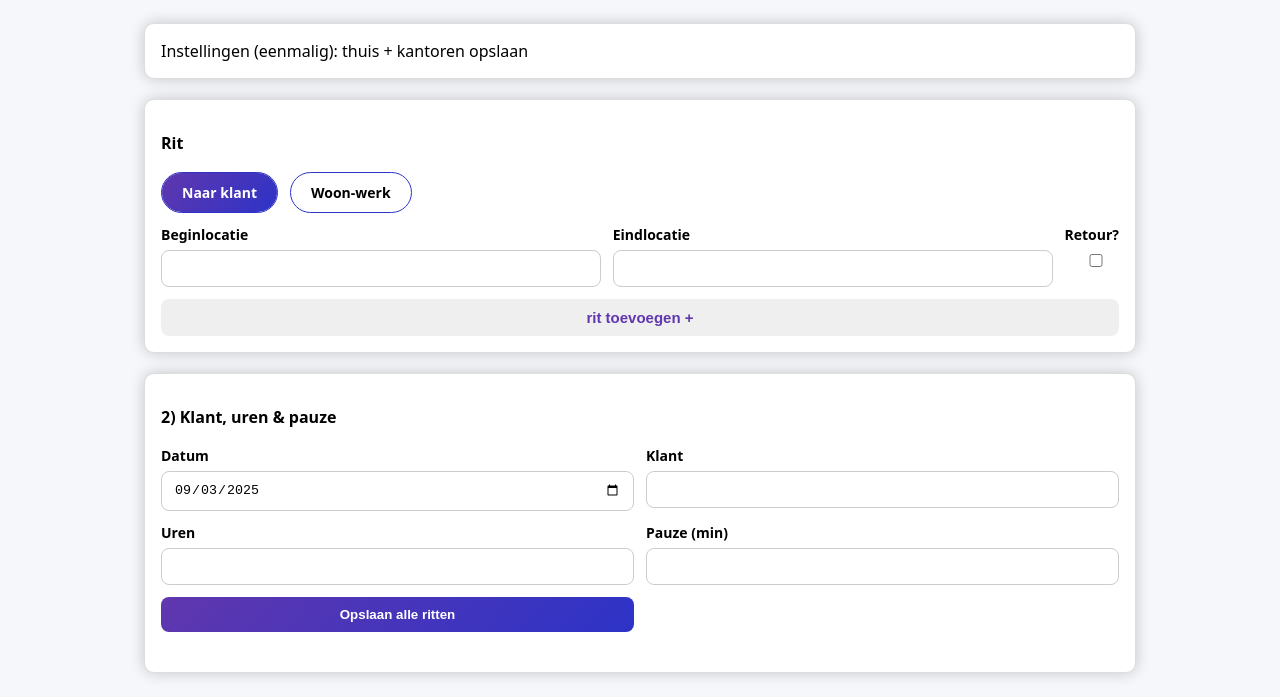
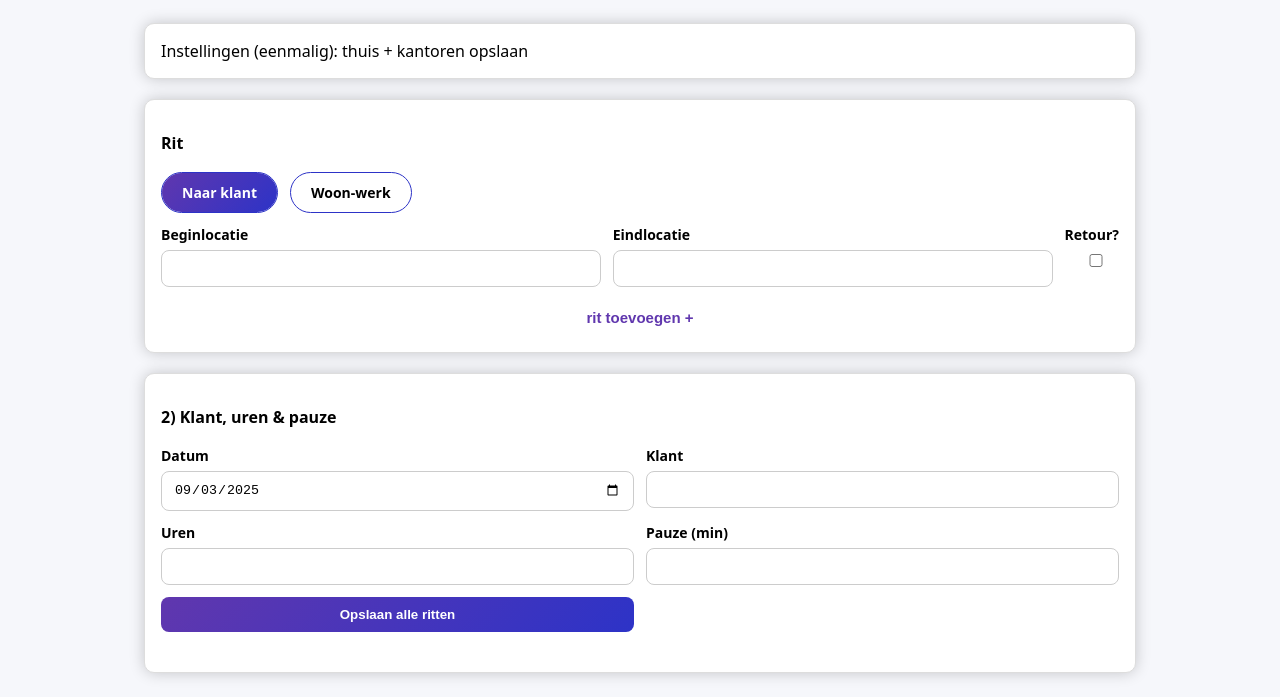
Before and after one commit to RoyCsuka/time2track, a plain HTML site: page index.html in a window 1280 px wide. Shown: the part 113-810 px from the top of the page. Drawn offline with Linux system fonts and the light colour scheme; some packages are replaced by stand-ins of ours.

Commit message:
bg and border removed from ghost button]

```diff
--- a/style.css
+++ b/style.css
@@ -129,6 +129,8 @@ input, select {
 }
 
 .btn-ghost {
+    background: none;
+    border: none;
     width: 100%;
     text-align: center;
     margin-top: var(--gap);
```
